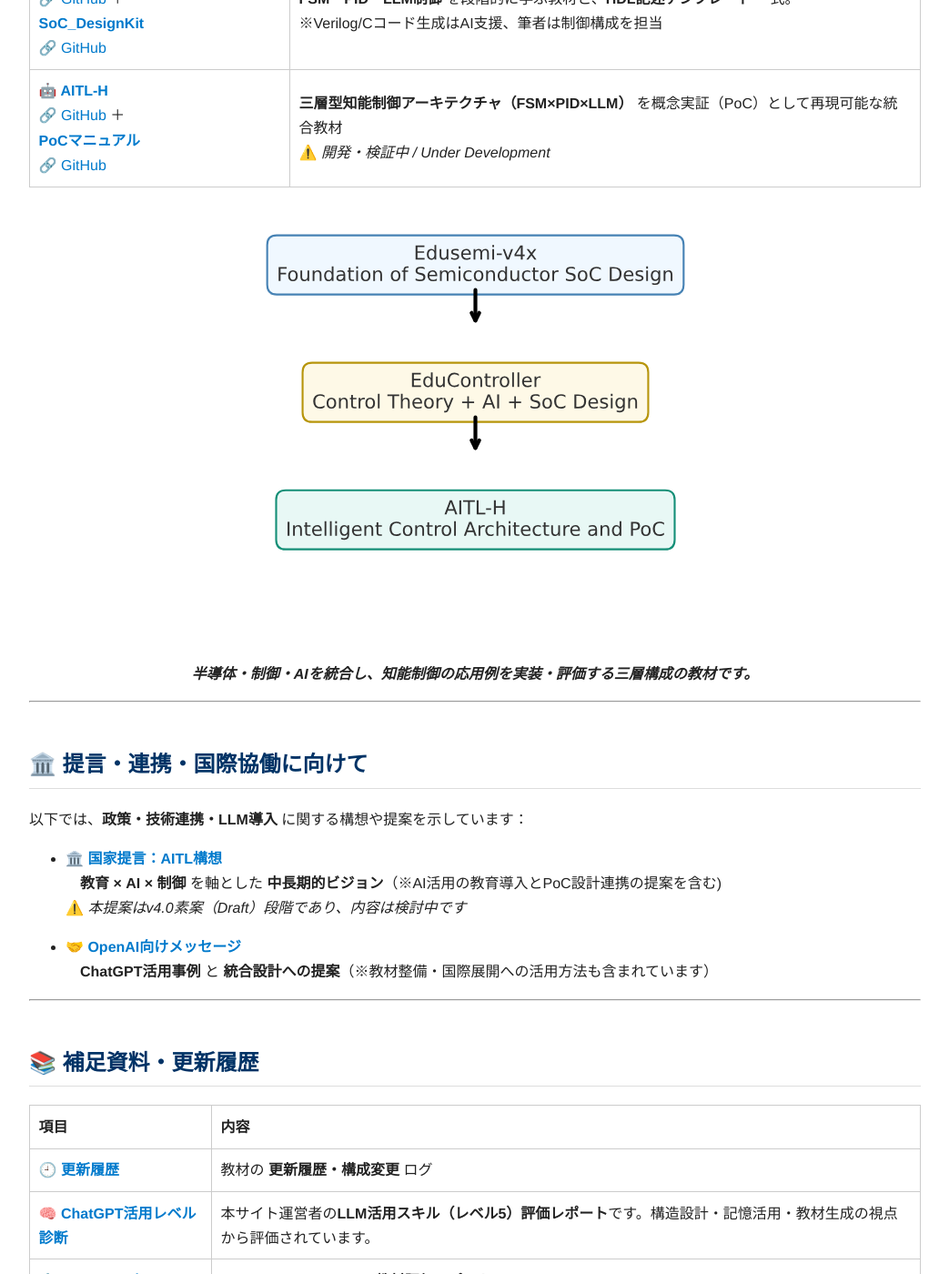
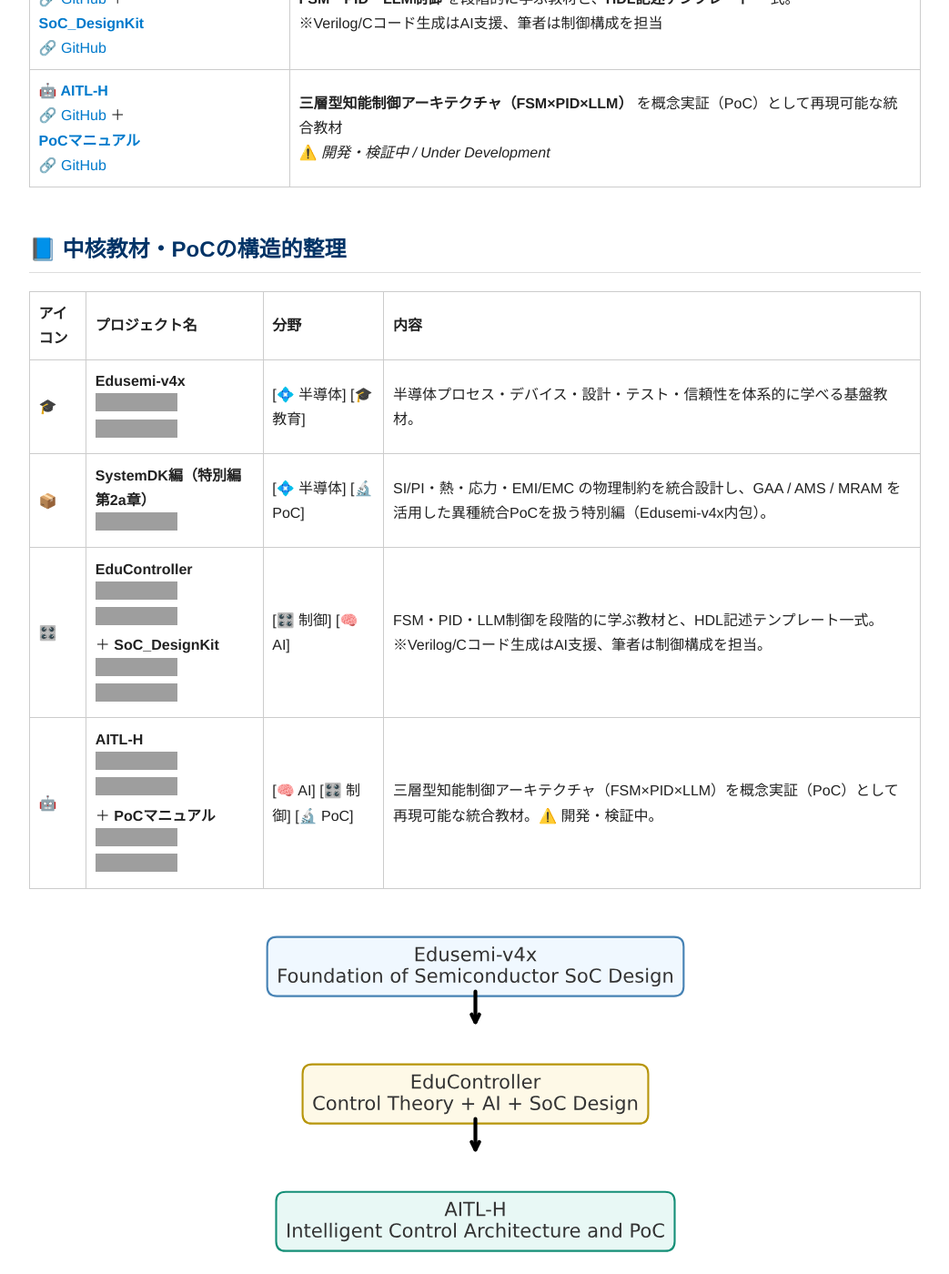
Before and after one commit to Samizo-AITL/Samizo-AITL.github.io, a Jekyll site: the page built from index.md, in a window 1280 px wide and 1400 px high, scrolled down 2980 px. Shown: the whole window at 91% size, without its empty margins (118-1161 px from the left). Built offline with Jekyll 4.4.1, drawn with Linux system fonts in a browser that asks for light colours; grey boxes are pictures that could not be loaded.

Commit message:
Update index.md

```diff
--- a/index.md
+++ b/index.md
@@ -76,6 +76,15 @@ Samizo-AITLは、「動かす現場」と「読み解く構造」その両方の
 | **[🎛️ EduController](https://samizo-aitl.github.io/EduController/)**<br>🔗 [GitHub](https://github.com/Samizo-AITL/EduController) ＋<br>**[SoC_DesignKit](https://samizo-aitl.github.io/EduController/SoC_DesignKit_by_ChatGPT/)**<br>🔗 [GitHub](https://github.com/Samizo-AITL/EduController/tree/main/SoC_DesignKit_by_ChatGPT) | **FSM・PID・LLM制御** を段階的に学ぶ教材と、**HDL記述テンプレート** 一式。<br>※Verilog/Cコード生成はAI支援、筆者は制御構成を担当 |
 | **[🤖 AITL-H](https://samizo-aitl.github.io/AITL-H/)**<br>🔗 [GitHub](https://github.com/Samizo-AITL/AITL-H) ＋<br>**[PoCマニュアル](https://samizo-aitl.github.io/AITL-H/docs/)**<br>🔗 [GitHub](https://github.com/Samizo-AITL/AITL-H/tree/main/docs) | **三層型知能制御アーキテクチャ（FSM×PID×LLM）** を概念実証（PoC）として再現可能な統合教材 <br>⚠️ *開発・検証中 / Under Development*|
 
+## 📘 **中核教材・PoCの構造的整理**
+
+| アイコン | プロジェクト名 | 分野 | 内容 |
+|---------|----------------|------|------|
+| 🎓 | **Edusemi-v4x**<br>[![](https://img.shields.io/badge/View%20Site-green)](https://samizo-aitl.github.io/Edusemi-v4x/) [![](https://img.shields.io/badge/View%20Repo-blue)](https://github.com/Samizo-AITL/Edusemi-v4x) | [💠 半導体] [🎓 教育] | 半導体プロセス・デバイス・設計・テスト・信頼性を体系的に学べる基盤教材。 |
+| 📦 | **SystemDK編（特別編 第2a章）**<br>[![](https://img.shields.io/badge/View%20Site-green)](https://samizo-aitl.github.io/Edusemi-v4x/f_chapter2a_systemdk/) | [💠 半導体] [🔬 PoC] | SI/PI・熱・応力・EMI/EMC の物理制約を統合設計し、GAA / AMS / MRAM を活用した異種統合PoCを扱う特別編（Edusemi-v4x内包）。 |
+| 🎛️ | **EduController**<br>[![](https://img.shields.io/badge/View%20Site-green)](https://samizo-aitl.github.io/EduController/) [![](https://img.shields.io/badge/View%20Repo-blue)](https://github.com/Samizo-AITL/EduController)<br>＋ **SoC_DesignKit**<br>[![](https://img.shields.io/badge/View%20Site-green)](https://samizo-aitl.github.io/EduController/SoC_DesignKit_by_ChatGPT/) [![](https://img.shields.io/badge/View%20Repo-blue)](https://github.com/Samizo-AITL/EduController/tree/main/SoC_DesignKit_by_ChatGPT) | [🎛️ 制御] [🧠 AI] | FSM・PID・LLM制御を段階的に学ぶ教材と、HDL記述テンプレート一式。※Verilog/Cコード生成はAI支援、筆者は制御構成を担当。 |
+| 🤖 | **AITL-H**<br>[![](https://img.shields.io/badge/View%20Site-green)](https://samizo-aitl.github.io/AITL-H/) [![](https://img.shields.io/badge/View%20Repo-blue)](https://github.com/Samizo-AITL/AITL-H)<br>＋ **PoCマニュアル**<br>[![](https://img.shields.io/badge/View%20Site-green)](https://samizo-aitl.github.io/AITL-H/docs/) [![](https://img.shields.io/badge/View%20Repo-blue)](https://github.com/Samizo-AITL/AITL-H/tree/main/docs) | [🧠 AI] [🎛️ 制御] [🔬 PoC] | 三層型知能制御アーキテクチャ（FSM×PID×LLM）を概念実証（PoC）として再現可能な統合教材。⚠️ 開発・検証中。 |
+
 <div align="center">
   <img src="./images/core_materials_clean.svg" alt="Core Materials Structure" width="75%">
   <p><em><strong>
```
